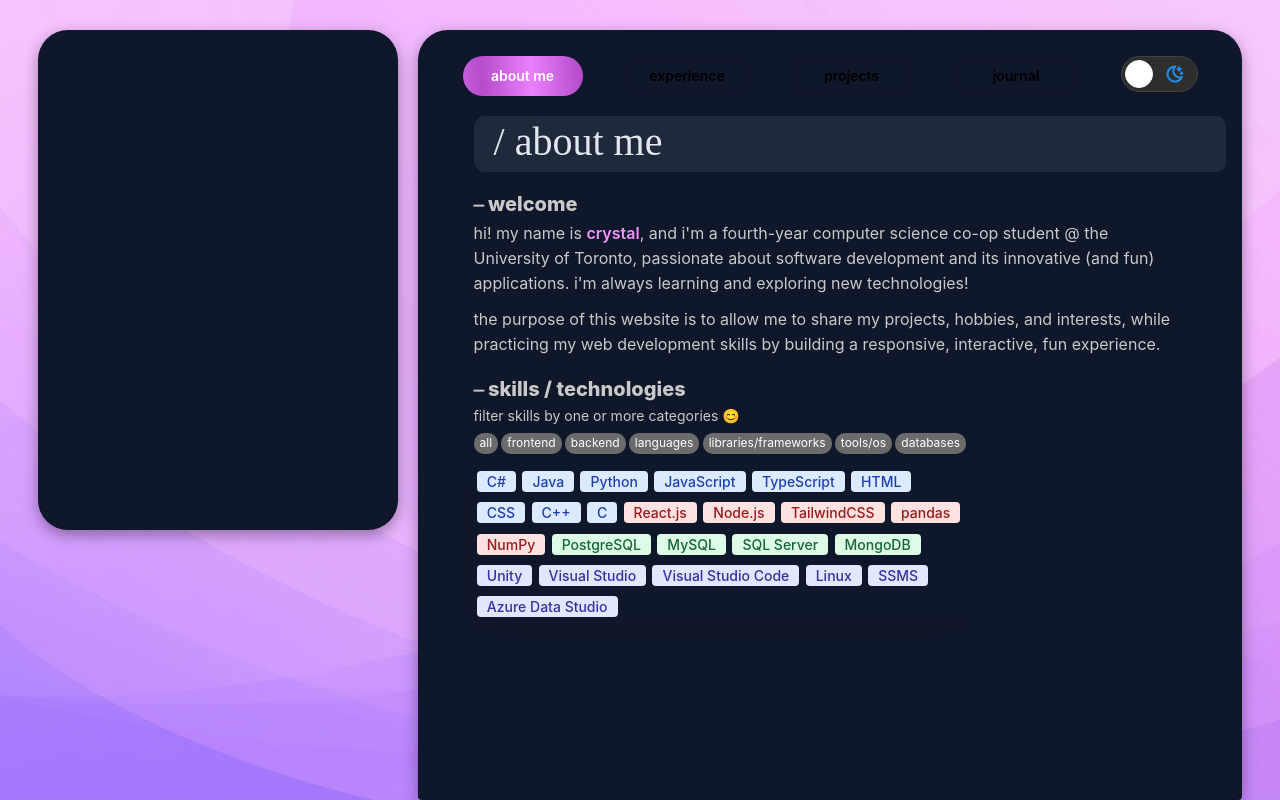
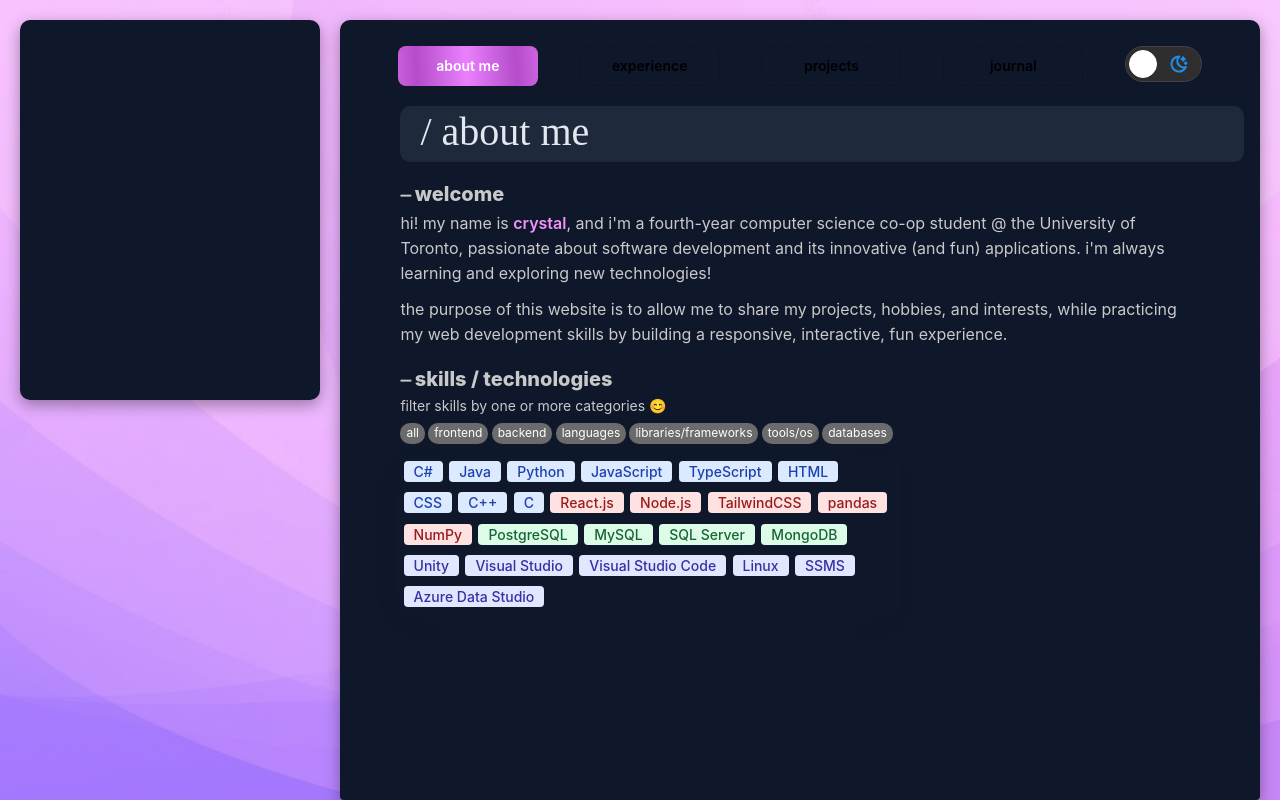
Before and after one commit to cdecry/cdecry.github.io, a React (Create React App) app: page / in a window 1280 px wide. Built offline with nearby package versions, Linux system fonts and the light colour scheme; a web font is replaced by a local one.

Commit message:
Make container and profile width responsive

```diff
--- a/src/App.css
+++ b/src/App.css
@@ -18,9 +18,9 @@ body {
     height: 100vh;
     width: 100vw;
     justify-content: center;
-    padding-left: 38px;
-    padding-right: 38px;
-    padding-top: 30px;
+    padding-left: 20px;
+    padding-right: 20px;
+    padding-top: 20px;
     background-image: url(/src/images/purple-bg.png);
     background-size: cover;
     background-repeat: no-repeat;
@@ -29,9 +29,9 @@ body {
 
 .container {
     flex: 1;
-    border-top-left-radius: 30px;
-    border-top-right-radius: 30px;
-    max-width: calc(76vw - 80px);
+    border-top-left-radius: 10px;
+    border-top-right-radius: 10px;
+    max-width: calc(70em - 60px);
     /* min-width: calc(76vw - 80px); */
     margin-left: 20px;
     background-color: var(--tw-slate-900);
@@ -46,6 +46,8 @@ body {
 }
 
 .navigation {
+    padding-left: 1em;
+    padding-right: 1em;
     display: flex;
     justify-content: space-evenly;
     padding-top: 26px;
@@ -55,7 +57,7 @@ body {
 .nav-button {
     --d:100px;
     --angle:86deg;
-    border-radius: 30px;
+    border-radius: 8px;
     background-color: transparent;
     border: 1px dashed rgba(0, 0, 0, 0.2);
     width: 120px;
@@ -66,11 +68,9 @@ body {
 .nav-button-active {
     --d:100px;
     --angle:86deg;
-    border-radius: 30px;
+    border-radius: 8px;
     background-color: transparent;
     /* border: 1px solid #a98cedff; */
-    width: 120px;
-    height: 40px;
     /* color: black; */
     background: repeating-linear-gradient(var(--angle), #ea80fc, #b44ccb, #ea80fc var(--d));
     background-size: calc(var(--d)/sin(var(--angle))) 100%;
@@ -94,7 +94,7 @@ body {
 
 .profile {
     background-color: var(--tw-slate-900);
-    border-radius: 30px;
+    border-radius: 10px;
     height: 500px;
     /* flex: 1; */
     /* border: 1px solid red; */
@@ -170,9 +170,68 @@ body {
     }
   }
 
-
 #crystal {
     font-style: normal;
     font-weight: 600;
     color: #f093fb;
 }
+
+@media (min-width: 0px) {
+    .container {
+        /* background-color: magenta; */
+        margin-left: 0px;
+    }
+
+    .profile {
+        display: none;
+    }
+
+
+    .nav-button, .nav-button-active {
+        width: 100px;
+        height: 30px;
+    }
+}
+
+@media (min-width: 640px) {
+    .container {
+        /* background-color: yellow; */
+    }
+}
+
+@media screen and (min-width: 768px) {
+    .container {
+        /* background-color: green; */
+    }
+}
+
+@media screen and (min-width: 1024px) {
+    .container {
+        /* background-color: orange; */
+        margin-left: 20px;
+    }
+
+    .profile {
+        display: block;
+        min-width: 300px;
+        max-width: 300px;
+        height: 380px;
+    }
+
+    .nav-button, .nav-button-active {
+        width: 140px;
+        height: 40px;
+    }
+}
+
+@media screen and (min-width: 1280px) {
+    .container {
+        /* background-color: blue; */
+    }
+}
+
+@media screen and (min-width: 1536px) {
+    .container {
+        /* background-color: red; */
+    }
+}
--- a/src/components/about/badges/badges.module.css
+++ b/src/components/about/badges/badges.module.css
@@ -89,3 +89,31 @@
     color: #f3f4f6;
     background-color: #1f2937;
 }
+
+@media (min-width: 0px) {
+    .badgeContainer {
+        width: calc(100%);
+    }
+}
+
+@media (min-width: 640px) {
+    .badgeContainer {
+        width: 500px;
+    }
+}
+
+@media screen and (min-width: 768px) {
+
+}
+
+@media screen and (min-width: 1024px) {
+
+}
+
+@media screen and (min-width: 1280px) {
+
+}
+
+@media screen and (min-width: 1536px) {
+
+}
--- a/src/components/projects/Projects.tsx
+++ b/src/components/projects/Projects.tsx
@@ -98,7 +98,7 @@ const Projects = () => {
                             key={item.id}
                             className="item"
                             variants={projectMotion}
-                            transition={{ duration: 0.5 }}
+                            transition={{ duration: 0.6 }}
                         >
                         <ProjectCard
                         // key={item.id}
```
